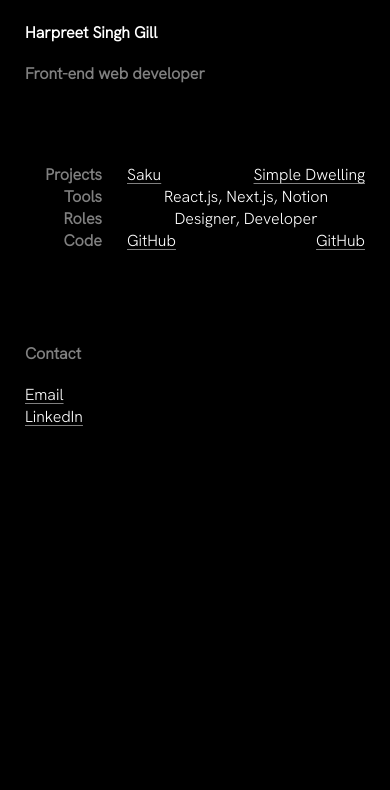
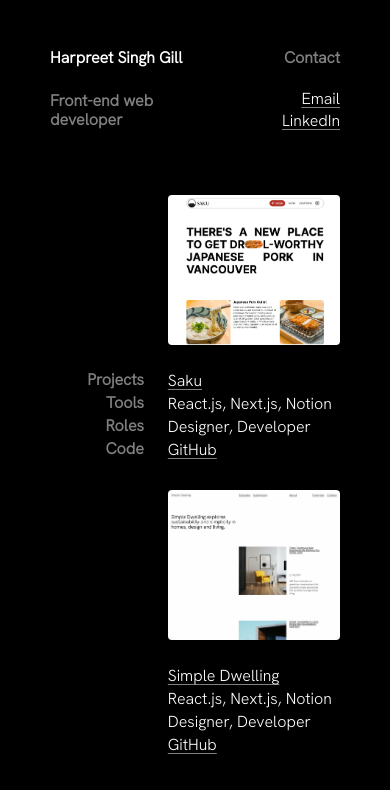
Before and after one commit to harpreetsgill/portfolioo, a plain HTML site: page index.html in a window 390 px wide. Drawn offline with Linux system fonts and the light colour scheme.

Commit message:
redesign

```diff
--- a/index.html
+++ b/index.html
@@ -14,63 +14,63 @@
   </head>
   <body>
     <header>
+      <div class="title">
         <h1>Harpreet Singh Gill</h1>
         <h2>Front-end web developer</h2>
+      </div>
+      <div class="contact">
+        <h3>Contact</h3>
+        <a href="mailto:harpreet_singh_gill@outlook.com">Email</a>
+        <a href="https://www.linkedin.com/in/harpreet-s-gill/" target="_blank"
+          >LinkedIn</a
+        >
+      </div>
     </header>
     <main>
-      <div class="work-headings">
+      <div class="project-labels">
         <h3>Projects</h3>
         <h3>Tools</h3>
         <h3>Roles</h3>
         <h3>Code</h3>
       </div>
-      <div class="work-items">
-        <div class="work">
-          <div class="item">
+      <div class="project">
+        <a class="image" href="https://saku-olive.vercel.app/" target="_blank">
+          <img
+            src="./images/saku.png"
+            alt="Screenshot of a restaurant website called Saku"
+          />
+        </a>
         <a href="https://saku-olive.vercel.app/" target="_blank">Saku</a>
-          </div>
-          <div class="item">
         <p>React.js, Next.js, Notion</p>
-          </div>
-          <div class="item">
         <p>Designer, Developer</p>
-          </div>
-          <div class="item">
         <a
           href="https://github.com/harpreetsgill/saku-vancouver/"
           target="_blank"
           >GitHub</a
         >
       </div>
-        </div>
-        <div class="work">
-          <div class="item">
+      <div class="project">
+        <a
+          class="image"
+          href="https://simple-dwelling.vercel.app/"
+          target="_blank"
+        >
+          <img
+            src="./images/simple-dwelling.png"
+            alt="Screenshot of an architecture showcase website called Simple Dwelling"
+          />
+        </a>
         <a href="https://simple-dwelling.vercel.app/" target="_blank"
           >Simple Dwelling</a
         >
-          </div>
-          <div class="item">
         <p>React.js, Next.js, Notion</p>
-          </div>
-          <div class="item">
         <p>Designer, Developer</p>
-          </div>
-          <div class="item">
         <a
           href="https://github.com/harpreetsgill/simple-dwelling/"
           target="_blank"
           >GitHub</a
         >
       </div>
-        </div>
-      </div>
     </main>
-    <footer>
-      <h3>Contact</h3>
-      <a href="mailto:harpreet_singh_gill@outlook.com">Email</a>
-      <a href="https://www.linkedin.com/in/harpreet-s-gill/" target="_blank"
-        >LinkedIn</a
-      >
-    </footer>
   </body>
 </html>
--- a/styles.css
+++ b/styles.css
@@ -11,7 +11,7 @@ body {
   background-color: rgb(0, 0, 0);
   color: rgb(255, 255, 255);
   font-family: "Hanken Grotesk", sans-serif;
-  padding: 25px;
+  padding: 50px;
 }
 
 a {
@@ -28,104 +28,97 @@ a:focus {
 }
 
 header {
+  display: flex;
+  justify-content: space-between;
   margin-bottom: 60px;
-  max-width: 20%;
+  width: 100%;
 }
-header h1 {
+header .title h1,
+header .contact h3 {
   margin-bottom: 25px;
 }
-header h2 {
+header .title h2 {
+  line-height: 19px;
+}
+header h2,
+header .contact h3 {
   opacity: 0.5;
+}
+header .contact {
+  text-align: right;
+}
+header .contact a {
+  display: block;
+  margin-bottom: 6px;
 }
 
 main {
-  margin-left: 20%;
-  margin-bottom: 85px;
+  display: flex;
+  flex-wrap: wrap;
 }
-.work-headings,
-.work-items .work {
-  display: flex;
-}
-.work-headings h3 {
-  opacity: 0.5;
+.project-labels,
+.project {
+  min-width: 200px;
+  width: 20%;
+  max-width: 50%;
   margin-bottom: 25px;
 }
-.work-headings h3,
-.item {
-  width: 25%;
+.project-labels {
   margin-right: 25px;
+  align-self: flex-end;
+  text-align: right;
+  opacity: 0.5;
 }
-.work-headings h3:last-child,
-.item:last-child {
-  margin-right: 0px;
-}
-.work {
-  margin-bottom: 6px;
+.project-labels h3,
+.project a,
+.project p {
+  margin-bottom: 7px;
 }
 
-footer {
-  display: flex;
-  align-items: flex-start;
-  flex-direction: column;
-  max-width: 20%;
+.project {
+  margin-left: 25px;
 }
-footer h3 {
+.project .image {
   margin-bottom: 25px;
-  opacity: 0.5;
 }
-footer a {
-  margin-bottom: 6px;
+.project .image img {
+  width: 100%;
+  height: 150px;
+  object-fit: cover;
+  object-position: top;
+  border-radius: 4px;
+  transition: object-position 0.5s ease-in;
+}
+.project .image img:hover {
+  object-position: bottom;
+  transition: object-position 1s ease-in-out;
+}
+.project .image img:hover:first-child {
+  transition: object-position 3s ease-in-out;
+}
+.project a {
+  display: block;
 }
 
-@media (max-width: 768px) {
-  header {
-    max-width: 100%;
-    margin-bottom: 85px;
+@media (max-width: 775px) {
+  header .title h2 {
+    max-width: 120px;
   }
   main {
-    display: flex;
-    margin-left: 0;
     position: relative;
   }
-  .work-headings {
-    height: 100%;
-    width: calc(30% - 25px);
-    margin-right: 25px;
-    text-align: right;
-    position: sticky;
-    top: 0px;
+  .project-labels {
+    position: fixed;
+    top: 372px;
+    width: calc(30.5% - 25px);
+    min-width: 65px;
   }
-  .work-headings h3 {
-    width: 100%;
-    margin-bottom: 6px;
+  .project {
+    width: 68%;
+    min-width: 59.5%;
+    margin-left: calc(32% + 25px);
   }
-  .work-items {
-    width: 70%;
-    display: flex;
-  }
-  .work-headings,
-  .work {
-    flex-direction: column;
-  }
-  .work:first-child {
-    width: 100%;
-  }
-  .work:nth-child(2) {
-    position: absolute;
-    right: 0;
-    text-align: right;
-  }
-  .work .item:nth-child(2),
-  .work .item:nth-child(3) {
-    text-align: center;
-  }
-  .work:nth-child(2) .item:nth-child(2),
-  .work:nth-child(2) .item:nth-child(3) {
-    visibility: hidden;
-  }
-  .item {
-    width: 100%;
-    margin-right: 0;
-    margin-bottom: 6px;
+  .project:last-child {
+    margin-bottom: 132px;
   }
 }
```
Also changed, not shown: images/saku.png (added), images/simple-dwelling.png (added), 1 other file. Lines whose indentation alone changed are shown as unchanged.
